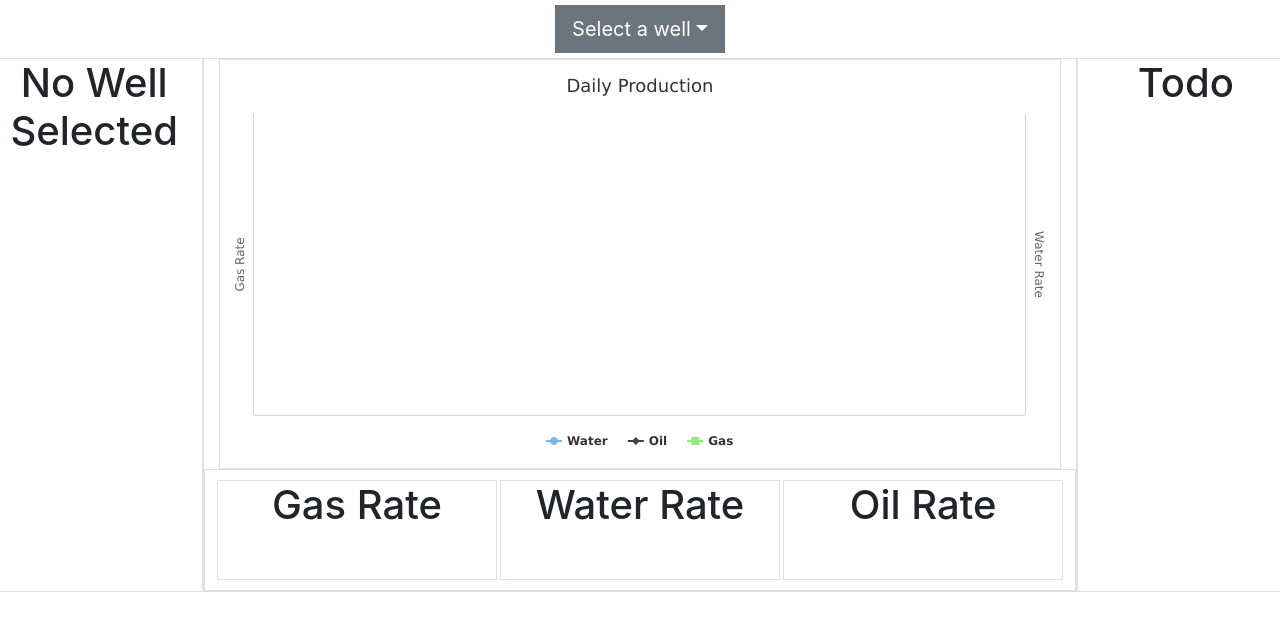
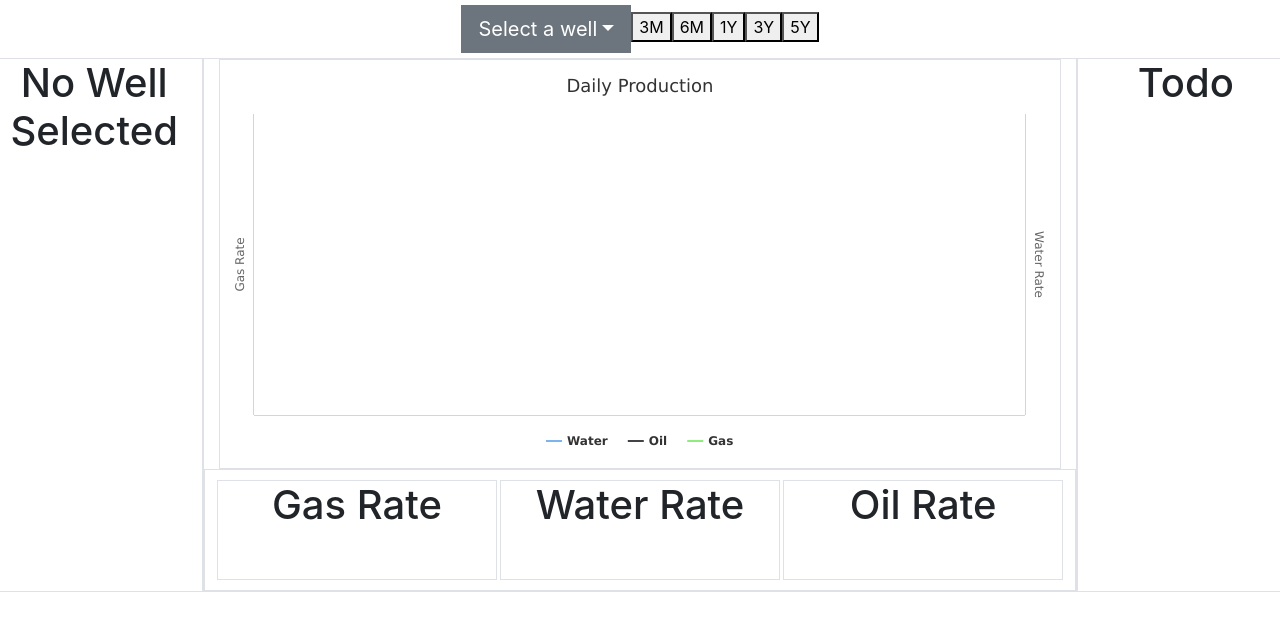
Before and after one commit to mcarmody90/ovs-project, a React (Create React App) app: page / in a window 1280 px wide. Shown: the top 630 px of the page. Built offline with nearby package versions, Linux system fonts and the light colour scheme; the HTML template or start-up script is replaced by a standard one.

Commit message:
add date range functionality

```diff
--- a/src/App.js
+++ b/src/App.js
@@ -7,24 +7,48 @@ import './App.css';
 
 class App extends React.Component {
   state = {
-    WellID: ''
+    WellID: '',
+    dateRange: 365
   }
   wellChange = (WellID) => {
     this.setState({
       WellID
     })
-    console.log(WellID);
+  }
+  dateChange = (date) => {
+    let dateRange;
+    switch(date) {
+      case '3M':
+        dateRange = 90;
+        break;
+      case '6M':
+        dateRange = 180;
+        break;
+      case '1Y':
+        dateRange = 365;
+        break;
+      case '3Y':
+        dateRange = 1095;
+        break;
+      case '5Y':
+        dateRange = 1825;
+        break;
+    }
+    this.setState({
+      dateRange
+    })
+    console.log(dateRange);
   }
   render() {
     return (
       <div className="App">
-        <Navbar wellChange={this.wellChange} />
+        <Navbar wellChange={this.wellChange} dateChange={this.dateChange} />
         <div className="row">
           <div className="col-lg-2 border">
             <WellInfo WellID={this.state.WellID} />
           </div>
           <div className="col-lg-8 border">
-          <Chart WellID={this.state.WellID} />
+          <Chart WellID={this.state.WellID} dateRange={this.state.dateRange} />
           </div>
           <div className="col-lg-2 border">
           <Todo />
--- a/src/components/Chart.js
+++ b/src/components/Chart.js
@@ -6,6 +6,7 @@ import HighchartsReact from 'highcharts-react-official';
 export class Chart extends Component {
   state = {
     WellID: this.props.WellID,
+    dateRange: 365,
     oil: [],
     water: [],
     gas: []
@@ -21,9 +22,20 @@ export class Chart extends Component {
         water: res.data.map(a => a.Water),
         gas: res.data.map(a => a.Gas)
       }))
+    } else if(this.props.dateRange !== prevProps.dateRange){
+      this.setState({
+        dateRange: this.props.dateRange
+      })
+      axios.get(`http://localhost:3000/Daily_Prod?WellID=${this.props.WellID}&_limit=${this.props.dateRange}`, false)
+      .then(res => this.setState({
+        oil: res.data.map(a => a.Oil),
+        water: res.data.map(a => a.Water),
+        gas: res.data.map(a => a.Gas)
+      }))
     }
   }
   render() {
+    console.log(this.props.dateRange)
     const oil = this.state.oil.map(function (x) {
       return parseFloat(x);
     });
@@ -33,9 +45,9 @@ export class Chart extends Component {
     const gas = this.state.gas.map(function (x) {
       return parseFloat(x);
     })
-    const last_oil_element = oil[oil.length - 1];
-    const last_water_element = water[water.length - 1];
-    const last_gas_element = gas[gas.length - 1];
+    const last_oil_element = oil[0];
+    const last_water_element = water[0];
+    const last_gas_element = gas[0];
     return (
       <div>
         <div className="main_chart border">
@@ -64,6 +76,11 @@ export class Chart extends Component {
                   data: gas
                 }
               ],
+              xAxis: [
+                {
+                  reversed: true
+                }
+              ],
               yAxis: [
                 {
                   lineWidth: 1,
@@ -78,7 +95,14 @@ export class Chart extends Component {
                     text: 'Water Rate'
                   }
                 }
-              ]
+              ],
+              plotOptions: {
+                series: {
+                  marker: {
+                    enabled: false
+                  }
+                }
+              }
             }}
           />
         </div>
--- a/src/components/Navbar.js
+++ b/src/components/Navbar.js
@@ -3,7 +3,8 @@ import master from '../data/master';
 
 export class Navbar extends Component {
   state = {
-    WellID: 'Select a well'
+    WellID: 'Select a well',
+    dateRange: 365
   }
   getText = (e) => {
     const WellID = e.target.innerHTML;
@@ -11,6 +12,13 @@ export class Navbar extends Component {
       WellID
     });
     this.props.wellChange(WellID);
+  }
+  onDateChange = (e) => {
+    const dateRange = e.target.innerHTML;
+    this.setState({
+      dateRange
+    });
+    this.props.dateChange(dateRange);
   }
   render() {
     return (
@@ -26,6 +34,11 @@ export class Navbar extends Component {
               ))
             }
           </div>
+          <button onClick={this.onDateChange}>3M</button>
+          <button onClick={this.onDateChange}>6M</button>
+          <button onClick={this.onDateChange}>1Y</button>
+          <button onClick={this.onDateChange}>3Y</button>
+          <button onClick={this.onDateChange}>5Y</button>
         </div>
       </div>
     )
--- a/src/components/WellInfo.js
+++ b/src/components/WellInfo.js
@@ -21,9 +21,8 @@ export class WellInfo extends Component {
     return (
       this.state.WellID.length > 0 ? (
         (
-          <div>
+          <div className="text-left">
             <h1>{this.props.WellID}</h1>
-            <h4>Property: {this.state.well[0].value}</h4>
             <h4>Area: {this.state.well[0].Area}</h4>
             <h4>SubArea: {this.state.well[0].SubArea}</h4>
             <h4>County: {this.state.well[0].County}</h4>
```
